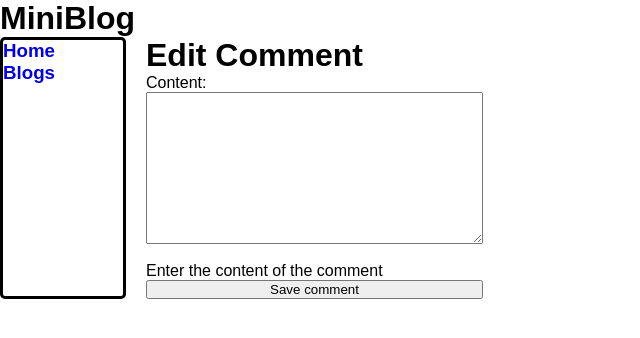
After one commit to j4vierb/mini-blog-django, a Django app: page /blog/blogs/1/comments/ in a window 1280 px wide. The commit adds this page. Shown: the top 338 px of the page, without its empty margins (0-640 px from the left). Run offline with Django 5.2, Linux system fonts and the light colour scheme.

```diff
--- a/blog/admin.py
+++ b/blog/admin.py
@@ -14,7 +14,7 @@ class BloggerAdmin(admin.ModelAdmin):
   search_fields = ('username', 'email')
 
 class CommentAdmin(admin.ModelAdmin):
-  list_display = ('id', 'content', 'date_posted')
+  list_display = ('id', 'blogger', 'content', 'date_posted')
   list_filter = ('date_posted',)
   search_fields = ('content',)
 
--- a/blog/models.py
+++ b/blog/models.py
@@ -59,7 +59,7 @@ class Comment(models.Model):
     help_text=_('Select the blog that this comment belongs to'),
     on_delete=models.CASCADE
   )
-  blogger = models.OneToOneField(
+  blogger = models.ForeignKey(
     'Blogger',
     related_name='comment',
     help_text=_('Select the author of the comment'),
--- a/blog/templates/blogs/detail.html
+++ b/blog/templates/blogs/detail.html
@@ -18,6 +18,6 @@
   </div>
 
   {% if user.is_authenticated %}
-    <p style="color: #09f;">Aquí ira el boton de crear comentario</p>
+    <button> <a href="{% url 'comment-create' blog.id %}">Create Comment</a> </button>
   {% endif %}
 {% endblock %}
--- /dev/null
+++ b/blog/templates/comments/edit.html
@@ -0,0 +1,12 @@
+{% extends "base_layout.html" %}
+
+{% block content %}
+<div class="edit-comment">
+  <h1>Edit Comment</h1>
+  <form method="POST">
+    {% csrf_token %}
+    {{ form.as_table }}
+    <button type="submit">Save comment</button>
+  </form>
+</div>
+{% endblock %}
--- a/blog/urls.py
+++ b/blog/urls.py
@@ -5,6 +5,10 @@ from . import views
 urlpatterns = [
   path('', views.main, name='blog'),
   path('blogs/', views.BlogListView.as_view(), name='blogs'),
+
   path('blogs/<int:pk>/', views.BlogDetailView.as_view(), name='blog-detail'),
+  path('blogs/<int:blog_id>/comments/<int:pk>/', views.CommentEditView.as_view(), name='comment-edit'),
+  path('blogs/<int:blog_id>/comments/', views.CommentCreateView.as_view(), name='comment-create'),
+
   path('bloggers/<int:pk>/', views.BloggerDetailView.as_view(), name='blogger-detail'),
 ]
--- a/blog/views.py
+++ b/blog/views.py
@@ -1,5 +1,5 @@
 from django.shortcuts import render
-from django.views.generic import ListView, DetailView
+from django.views.generic import ListView, DetailView, UpdateView, CreateView
 
 # Create your views here.
 def main(request):
@@ -15,7 +15,6 @@ class BlogListView(ListView):
   paginate_by = 5
 
 # TODO: Contains link to add comments at end for logged in users (see Comment form page)
-# TODO:
 class BlogDetailView(DetailView):
   model = Blog
   template_name = 'blogs/detail.html'
@@ -37,3 +36,20 @@ class BloggerDetailView(DetailView):
     context['blogs'] = Blog.objects.filter(blogger_id=self.kwargs['pk']).order_by('-date_posted')
 
     return context
+
+class CommentEditView(UpdateView):
+  model = Comment
+  template_name = 'comments/edit.html'
+  context_object_name = 'comment'
+  fields = ['content']
+
+  def get_success_url(self):
+    """GET current blog id and redirect to blog detail page"""
+    blog_id = self.kwargs['blog_id']
+    return Blog.objects.get(id=blog_id).get_absolute_url()
+
+# TODO: This isn't working yet
+class CommentCreateView(CreateView):
+  model = Comment
+  template_name = 'comments/edit.html'
+  fields = ['content']
--- a/static/main.css
+++ b/static/main.css
@@ -8,10 +8,6 @@
   text-decoration: none;
 }
 
-/* * a.general-link:visited {
-  color: #09f;
-}
- */
 main {
   display: flex;
   flex-direction: row;
@@ -31,3 +27,8 @@ main nav {
   flex-direction: column;
   row-gap: 20px;
 }
+
+div.edit-comment form {
+  display: flex;
+  flex-direction: column;
+}
```
